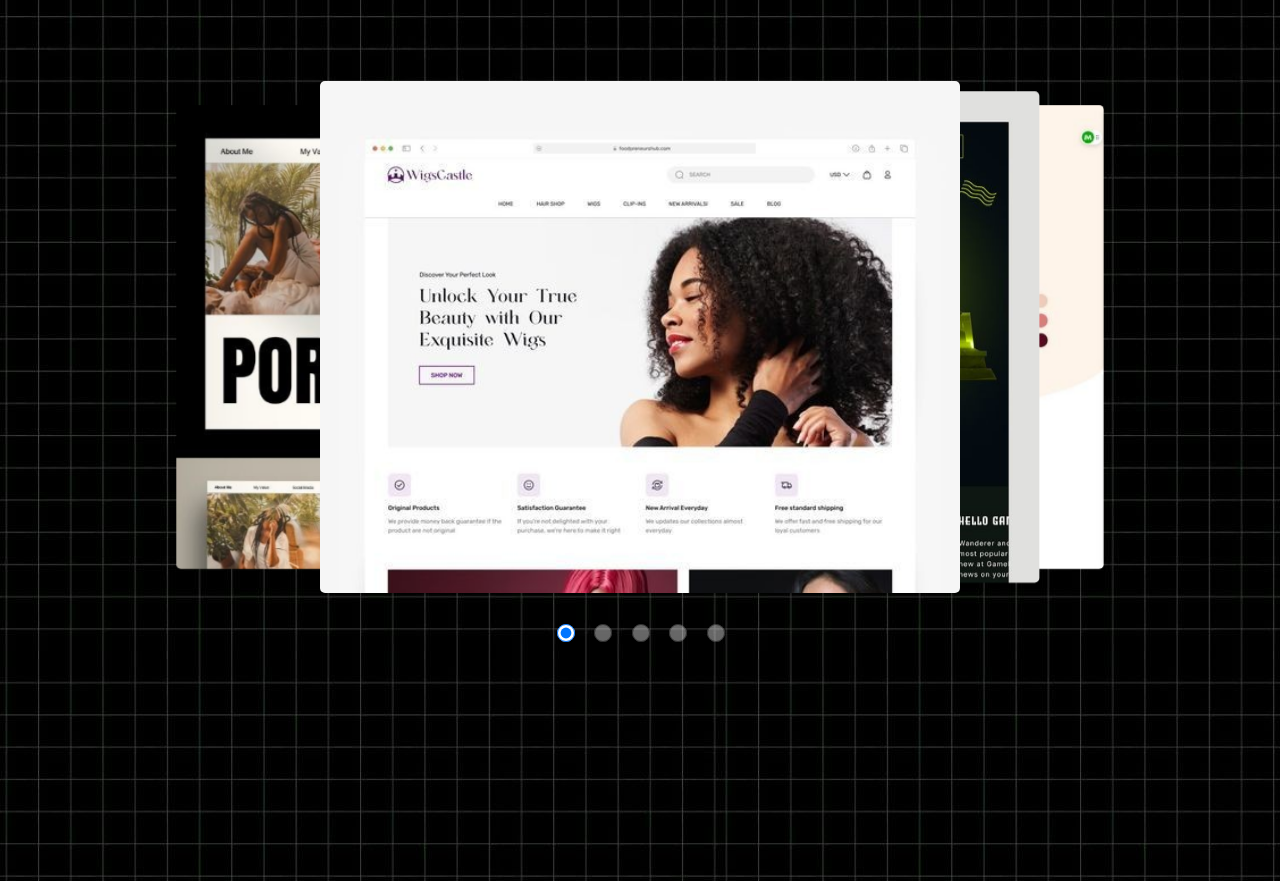
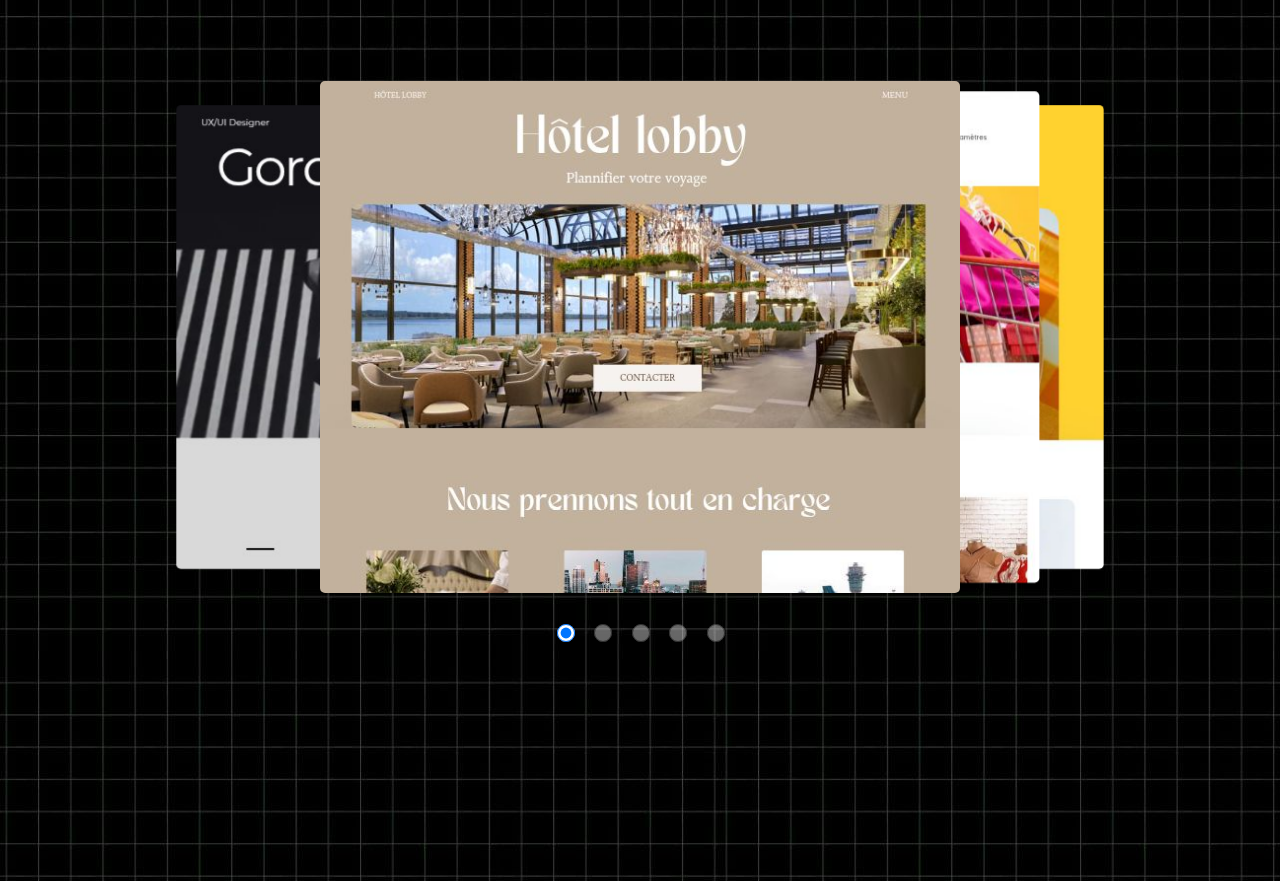
Before and after one commit to dora-divine/Portfolio-Dora-design, a plain HTML site: page index.html in a window 1280 px wide. Shown: the part 4849-5730 px from the top of the page. Drawn offline with Linux system fonts and the light colour scheme.

Commit message:
Update style.css

```diff
--- a/style.css
+++ b/style.css
@@ -329,13 +329,13 @@ input[type=radio]:checked{opacity:1;}
 #slider label{position:absolute;width:100%;
 height:100%; left:0; top:0; border-radius:5px; cursor:pointer; display:flex; align-items:center; justify-content:center; transition:transform 400ms ease;}
 
-#slide1{background:url("img/web10.jpg");
+#slide1{background:url("img/Screenshot_20250921-185535.jpg");
 background-size:100%;}
-#slide2{background:url("img/web11.jpg");
+#slide2{background:url("img/Screenshot_20250921-193751.jpg");
 background-size:100%;}
-#slide3{background:url("img/web12.jpg");
+#slide3{background:url("img/Screenshot_20250921-192736.jpg");
 background-size:100%;}
-#slide4{background:url("img/web13.jpg");
+#slide4{background:url("img/Screenshot_20250921-192405.jpg");
 background-size:100%;}
 #slide5{background:url("img/web14.jpg");
 background-size:100%;}
```
